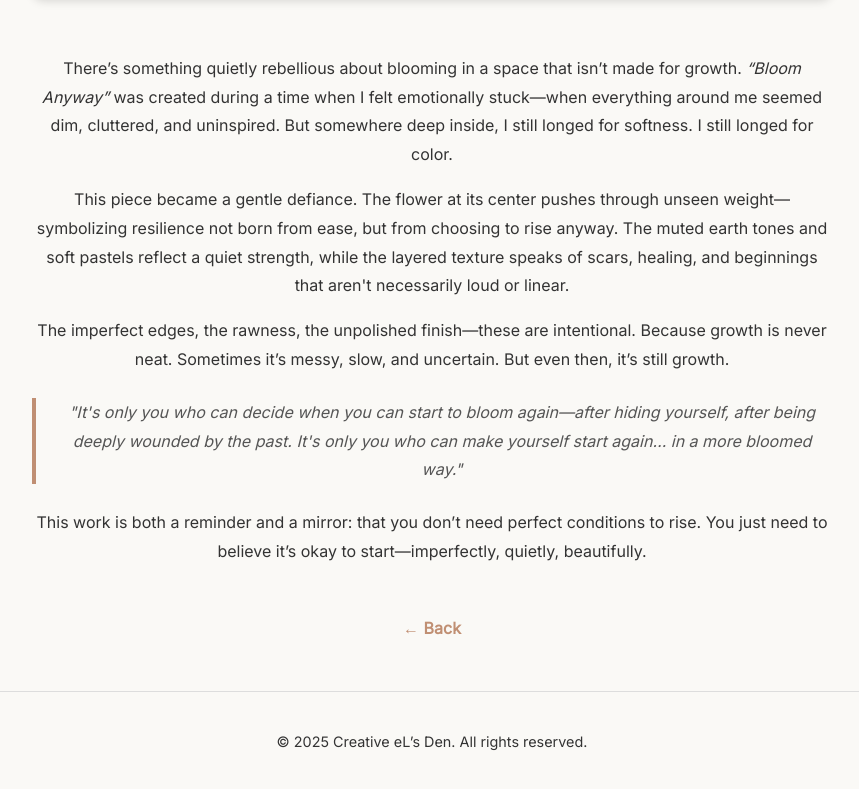
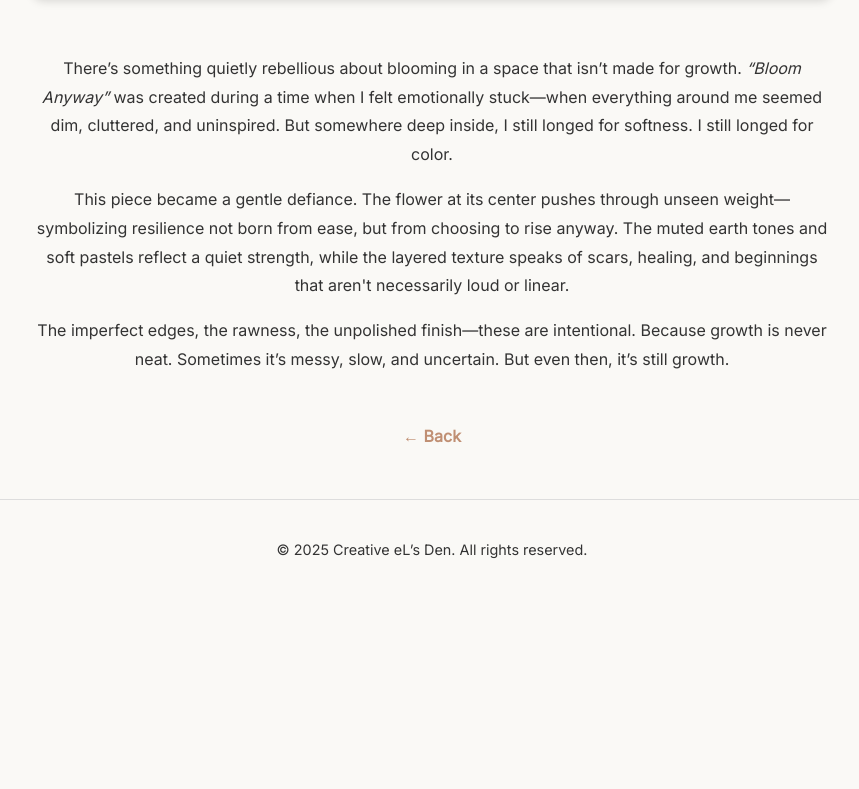
Before and after one commit to izagutierrez059/creative-els-den, a plain HTML site: page featured-writing.html in a window 1280 px wide. Shown: the part 762-1551 px from the top of the page, without its empty margins (208-1067 px from the left). After the commit the page ends 1361 px from the top, so only its background shows below. Drawn offline with nearby package versions, Linux system fonts and the light colour scheme.

Commit message:
Updated Writings

```diff
--- a/featured-writing.html
+++ b/featured-writing.html
@@ -88,13 +88,7 @@
 
     <p>The imperfect edges, the rawness, the unpolished finish—these are intentional. Because growth is never neat. Sometimes it’s messy, slow, and uncertain. But even then, it’s still growth.</p>
 
-    <blockquote>
-      "It's only you who can decide when you can start to bloom again—after hiding yourself, after being deeply wounded by the past. It's only you who can make yourself start again… in a more bloomed way."
-    </blockquote>
-
-    <p>This work is both a reminder and a mirror: that you don’t need perfect conditions to rise. You just need to believe it’s okay to start—imperfectly, quietly, beautifully.</p>
-
-    <a href="Writings.html" class="back-link">← Back </a>
+      <a href="Writings.html" class="back-link">← Back </a>
   </main>
 
   <footer>
```
Also changed, not shown: index.html (+3 -2 lines).
